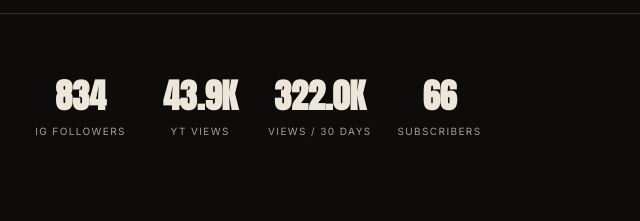
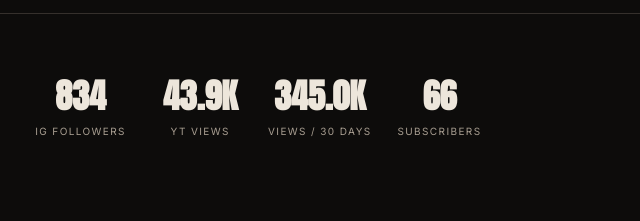
Before and after one commit to Solid22-cpu/Solid22-site, a plain HTML site: page index.html in a window 1280 px wide. Shown: the part 579-800 px from the top of the page, 380-1020 px from the left. Drawn offline with Linux system fonts and the light colour scheme; no server answers.

Commit message:
index.html

```diff
--- a/index.html
+++ b/index.html
@@ -528,7 +528,7 @@
   <div class="stats">
     <div class="stat"><b>834</b><small data-i18n="stat_ig">IG Followers</small></div>
     <div class="stat"><b id="statYT">43.9K</b><small data-i18n="stat_yt">YT Views</small></div>
-    <div class="stat"><b>322.0K</b><small data-i18n="stat_30d">Views / 30 days</small></div>
+    <div class="stat"><b>345.0K</b><small data-i18n="stat_30d">Views / 30 days</small></div>
     <div class="stat"><b id="statSubs">66</b><small data-i18n="stat_posts_dynamic">Subscribers</small></div>
   </div>
 </section>
```
